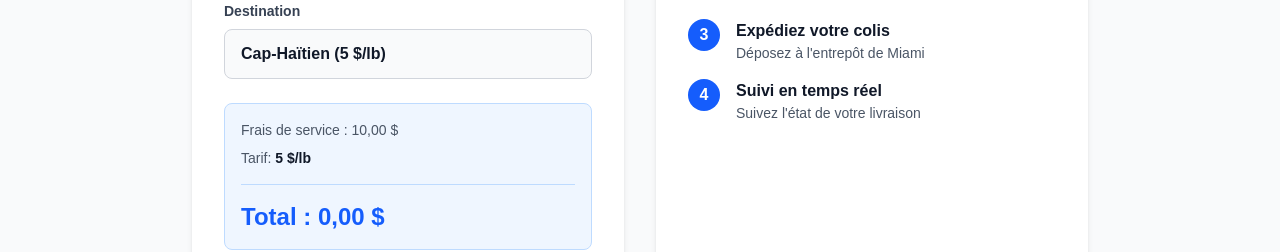
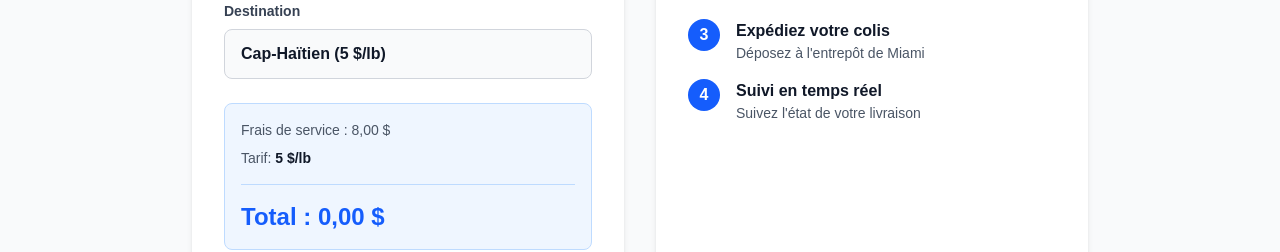
Before and after one commit to Fiedly71/up-to-date-store, a Next.js app: page / in a window 1280 px wide. Shown: the part 3589-3841 px from the top of the page. Built offline with nearby package versions, Linux system fonts and the light colour scheme.

Commit message:
Mise à jour frais de service 8$

```diff
--- a/app/page.tsx
+++ b/app/page.tsx
@@ -39,7 +39,7 @@ export default function Home() {
     if (!weight) return "0,00 $";
     const weightNum = parseFloat(weight);
     const perPoundRate = 5; // Cap-Haïtien only
-    const total = 10 + weightNum * perPoundRate;
+    const total = 8 + weightNum * perPoundRate;
     return `${total.toFixed(2)} $`;
   };
 
@@ -374,7 +374,7 @@ const { addToCart } = useCart();
                 </div>
 
                 <div className="bg-blue-50 rounded-lg p-4 border border-blue-200">
-                  <p className="text-sm text-gray-600 mb-2">Frais de service : 10,00 $</p>
+                  <p className="text-sm text-gray-600 mb-2">Frais de service : 8,00 $</p>
                   <p className="text-sm text-gray-600 mb-4">
                     Tarif:{" "}
                     <span className="font-semibold text-gray-900">
```
